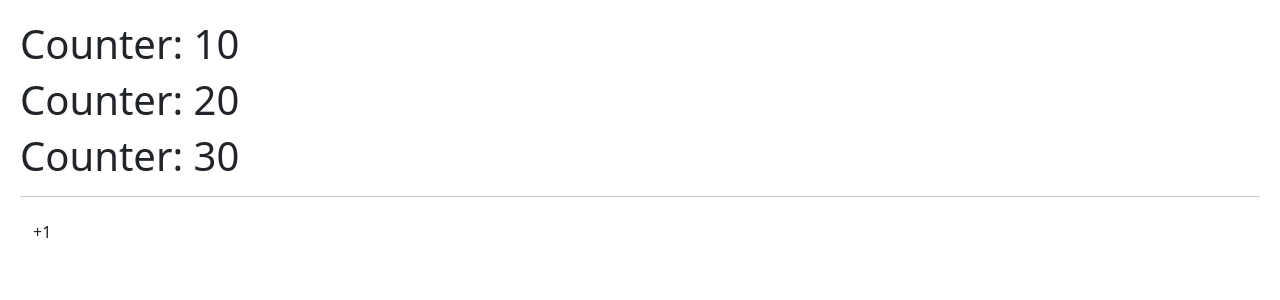
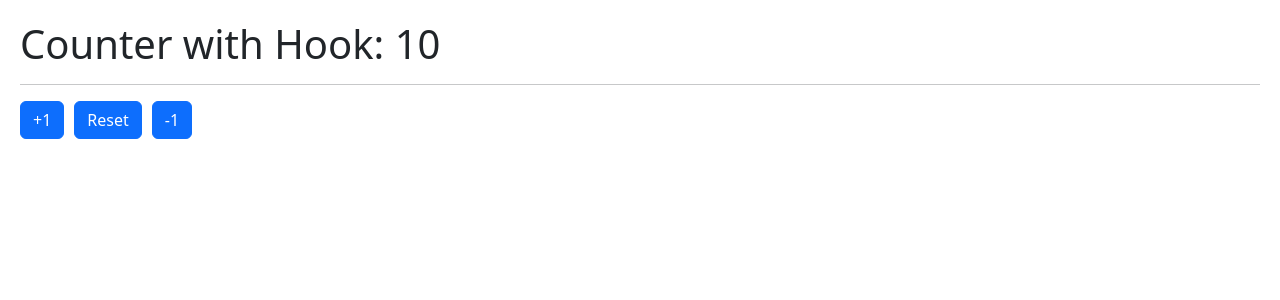
Before and after one commit to LuciaSoria5/HooksApp, a React (Vite) app: page / in a window 1280 px wide. Shown: the top 300 px of the page. Built offline with nearby package versions, Linux system fonts and the light colour scheme.

Commit message:
Add custom hook: useCounter

```diff
--- a/src/01-useState/CounterApp.jsx
+++ b/src/01-useState/CounterApp.jsx
@@ -15,7 +15,7 @@ export const CounterApp = () => {
         <h1>Counter: { counter2 }</h1>
         <h1>Counter: { counter3 }</h1>
         <hr/>
-        <button className='btn' onClick={
+        <button className="btn" onClick={
              () => setCounter({ // hay que actualizar el estado de todo el objeto! no podes solo modificar el estado del counter1
                 ...state, // todo igual, salvo el counter1 que si modificamos
                 counter1: counter1 + 1,
@@ -24,4 +24,4 @@ export const CounterApp = () => {
     </>
 
   )
-}
+};
--- /dev/null
+++ b/src/01-useState/CounterWithCustomHook.jsx
@@ -0,0 +1,20 @@
+import { useCounter } from "../hooks/useCounter";
+
+export const CounterWithCustomHook = () => {
+
+    const { counter, increment, decrement, reset } = useCounter();
+
+  return (
+    <>
+        <h1>Counter with Hook: { counter }</h1>
+        <hr />
+
+        { /* si no lo ponemos asi --> onClick={ () => increment(2) } lo que
+        pasa es que le pasamos el evento click por parametro,
+        y no queremos eso --> onClick={ (event) => increment(event) }*/}
+        <button onClick={ () => increment(2) } className="btn btn-primary">+1</button>
+        <button onClick={ reset } className="btn btn-primary">Reset</button>
+        <button onClick={ () => decrement(2) }className="btn btn-primary">-1</button>
+    </>
+  )
+};
--- a/src/HooksApp.jsx
+++ b/src/HooksApp.jsx
@@ -3,4 +3,4 @@ export const HooksApp = () => {
   return (
     <h1>HooksApp</h1>
   )
-}
+};
--- /dev/null
+++ b/src/hooks/useCounter.js
@@ -0,0 +1,26 @@
+import { useState } from "react";
+
+export const useCounter = (initialValue = 10) => {
+
+    const [counter, setCounter] = useState( initialValue)
+
+    const increment = (value = 1 ) => {
+      setCounter( counter + value );
+    };
+
+    const decrement = ( value = 1 ) => {
+      //if (counter === 0) return;
+      setCounter( counter - value );
+    };
+
+    const reset = () => {
+      setCounter( initialValue );
+    };
+
+  return {
+    counter,
+    increment,
+    decrement,
+    reset,
+  }
+};
--- a/src/main.jsx
+++ b/src/main.jsx
@@ -1,12 +1,14 @@
 import React from 'react'
 import ReactDOM from 'react-dom/client'
 import './index.css'
-import { HooksApp } from './HooksApp'
-import { CounterApp } from './01-useState/CounterApp'
+//import { HooksApp } from './HooksApp'
+//import { CounterApp } from './01-useState/CounterApp'
+import { CounterWithCustomHook } from './01-useState/CounterWithCustomHook'
 
 ReactDOM.createRoot(document.getElementById('root')).render(
   <React.StrictMode>
     {/*<HooksApp />*/}
-    <CounterApp/>
+    {/*<CounterApp/>*/}
+    <CounterWithCustomHook/>
   </React.StrictMode>,
-)
+);
```
